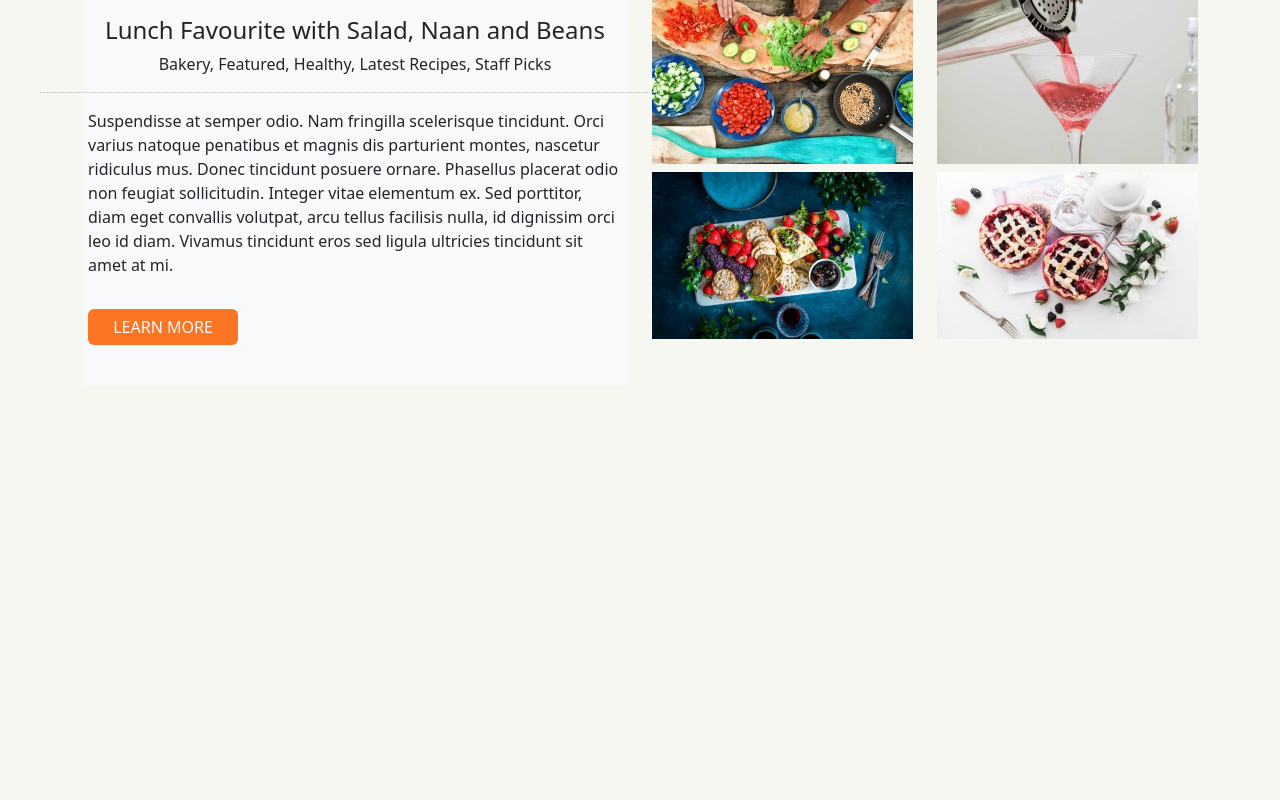
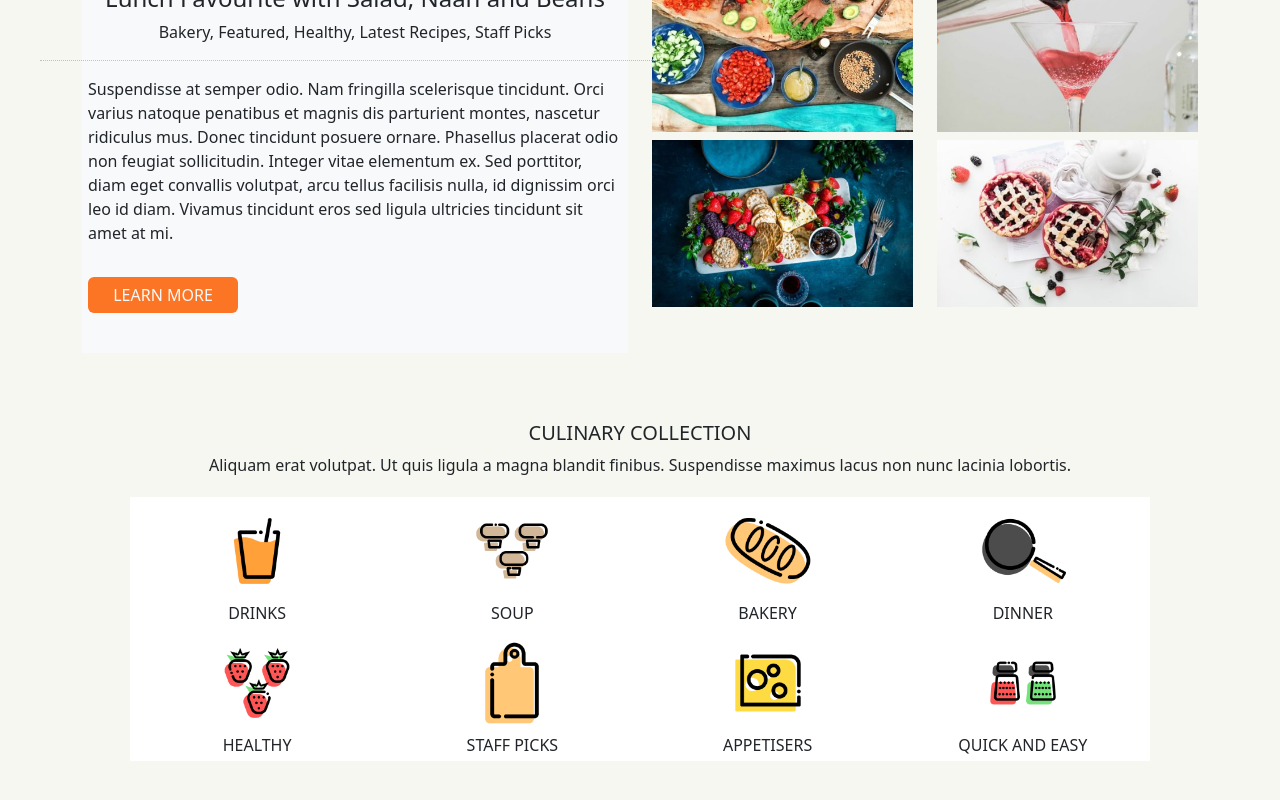
Before and after one commit to robertonesta/proj-html-vuejs, a Vue app: page / in a window 1280 px wide. Shown: the part 1951-2751 px from the top of the page. Before the commit the page ends 2340 px from the top, so only its background shows below. Built offline with nearby package versions, Linux system fonts and the light colour scheme.

Commit message:
culinary collection component added

```diff
--- a/src/components/appMain.vue
+++ b/src/components/appMain.vue
@@ -3,6 +3,8 @@
         <jumboTron/>
         <foodieJournal/>
         <popularRecipes/>
+        <culinaryCollection/>
+
     </main>
 </template>
 
@@ -10,12 +12,14 @@
 import jumboTron from "./jumboTron.vue"
 import foodieJournal from "./foodieJournal.vue"
 import popularRecipes from "./popularRecipes.vue"
+import culinaryCollection from "./culinaryCollection.vue"
 export default {
     name: "appMain",
     components: {
         jumboTron,
         foodieJournal,
-        popularRecipes
+        popularRecipes,
+        culinaryCollection,
     },
     setup () {
 
--- /dev/null
+++ b/src/components/culinaryCollection.vue
@@ -0,0 +1,69 @@
+<script>
+export default {
+    name: "culinaryCollection",
+    setup () {
+
+
+        return {}
+    }
+}
+</script>
+
+<template>
+    <div class="culinaryCollection_section container my-5">
+        <div class="culinaryCollection_title text-center py-3">
+            <h5 class="text-uppercase">culinary collection</h5>
+            <span>Aliquam erat volutpat. Ut quis ligula a magna blandit finibus. Suspendisse maximus lacus non nunc lacinia lobortis.</span>
+        </div>
+        <div class="d-flex justify-content-around py-1">
+            <div class="row">
+                <div class="col-3 py-1">
+                    <img src="../assets/img/drinks-recipes.png" alt="">
+                    <span class="text-uppercase">drinks</span>
+                </div>
+                <div class="col-3 py-1">
+                    <img src="../assets/img/soups-recipes.png" alt="">
+                    <span class="text-uppercase">soup</span>
+                </div>
+                <div class="col-3 py-1">
+                    <img src="../assets/img/baking-recipes.png" alt="">
+                    <span class="text-uppercase">bakery</span>
+                </div>
+                <div class="col-3 py-1">
+                    <img src="../assets/img/dinner-recipes.png" alt="">
+                    <span class="text-uppercase">dinner</span>
+                </div>
+                <div class="col-3 py-1">
+                    <img src="../assets/img/healthy-recipes.png" alt="">
+                    <span class="text-uppercase">healthy</span>
+                </div>
+                <div class="col-3 py-1">
+                    <img src="../assets/img//staff-picks.png" alt="">
+                    <span class="text-uppercase">staff picks</span>
+                </div>
+                <div class="col-3 py-1">
+                    <img src="../assets/img/premium-recipes.png" alt="">
+                    <span class="text-uppercase">appetisers</span>
+                </div>
+                <div class="col-3 py-1">
+                    <img src="../assets/img/quick-easy-recipes.png" alt="">
+                    <span class="text-uppercase">quick and easy</span>
+                </div>
+            </div>
+        </div>
+    </div>
+</template>
+
+<style lang="scss" scoped>
+.col-3{
+    background-color: white;
+    text-align: center;
+    display: flex;
+    flex-direction: column;
+    justify-content: center;
+    img{
+        margin: 0 auto;
+        width: 100px;
+    }
+}
+</style>
--- a/src/components/foodieJournal.vue
+++ b/src/components/foodieJournal.vue
@@ -42,7 +42,7 @@ export default {
 .foodiejournal_section{
     background-color: white;
     margin-top: -3rem;
-    margin-bottom: 5rem;
+    margin-bottom: 2rem;
     .stick{
     width: 34rem;
     height: 1px;
--- a/src/components/popularRecipes.vue
+++ b/src/components/popularRecipes.vue
@@ -1,5 +1,5 @@
 <template>
-    <div class="popularRecipes_section container">
+    <div class="popularRecipes_section container my-5">
         <div class="popularRecipes_title text-center py-3">
             <h5 class="text-uppercase">popular recipes</h5>
             <span>Aliquam erat volutpat. Ut quis ligula a magna blandit finibus. Suspendisse maximus lacus non nunc lacinia lobortis.</span>
```
Also changed, not shown: src/assets/img/healthy-recipes.png (added).
